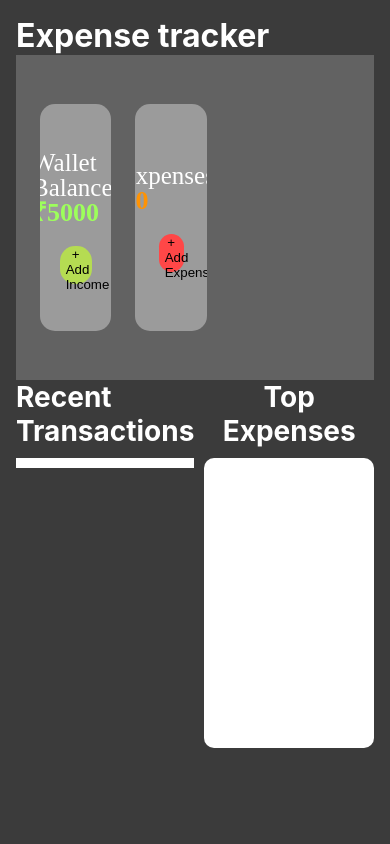
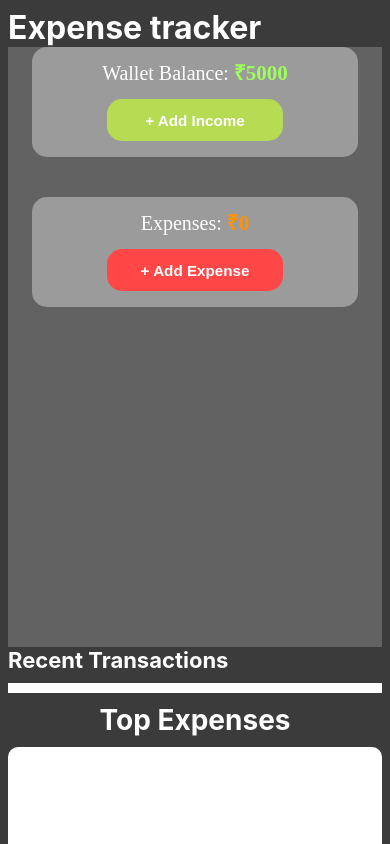
Before and after one commit to reddActim/xExpenseTracker_qasimKhan, a React (Create React App) app: page / in a window 390 px wide. Shown: the top 844 px of the page. Built offline with nearby package versions, Linux system fonts and the light colour scheme.

Commit message:
added responsiveness

```diff
--- a/src/App.css
+++ b/src/App.css
@@ -1,41 +1,4 @@
-/* .App {
-  text-align: center;
-}
 
-.App-logo {
-  height: 40vmin;
-  pointer-events: none;
-}
-
-@media (prefers-reduced-motion: no-preference) {
-  .App-logo {
-    animation: App-logo-spin infinite 20s linear;
-  }
-}
-
-.App-header {
-  background-color: #282c34;
-  min-height: 100vh;
-  display: flex;
-  flex-direction: column;
-  align-items: center;
-  justify-content: center;
-  font-size: calc(10px + 2vmin);
-  color: white;
-}
-
-.App-link {
-  color: #61dafb;
-}
-
-@keyframes App-logo-spin {
-  from {
-    transform: rotate(0deg);
-  }
-  to {
-    transform: rotate(360deg);
-  }
-} */
 *{
   /* box-sizing: border-box; */
   margin: 0px;
@@ -51,6 +14,149 @@
 .hero-1{
   background-color: #626262;
 boxSizing: "border-box";
- width: "100%%";
+ width: "100%";
   height: "40%"
  }
+ .container {
+  padding: 1rem;
+}
+
+.header {
+  color: #FFFFFF;
+}
+
+/* Top section: Wallet + Expenses + Pie */
+.top-section {
+  background-color: #626262;
+  box-sizing: border-box;
+  width: 100%;
+  height: 40%;
+  display: flex;
+  gap: 1.5rem;
+  align-items: center;
+  padding: 0px 1.5rem;
+}
+
+/* Bottom section: Transactions + Bar Chart */
+.bottom-section {
+  display: flex;
+  gap: 10px;
+}
+
+.left-column {
+  width: 50%;
+}
+
+.right-column {
+  width: 50%;
+}
+
+.transactions-title {
+  font-size: 28px;
+  color: #fff;
+  margin-bottom: 10px;
+}
+
+.transaction-list {
+  background-color: white;
+  box-sizing: border-box;
+  width: 100%;
+  padding: 5px 20px;
+  margin-top: 10px;
+}
+
+.transaction-item {
+  display: flex;
+  justify-content: space-between;
+  align-items: center;
+  border-bottom: 1px solid #ddd;
+  padding: 0.75rem 0;
+}
+
+.transaction-details {
+  display: flex;
+  align-items: flex-start;
+  gap: 0.75rem;
+}
+
+.transaction-icon {
+  font-size: 1.5rem;
+}
+
+.transaction-title {
+  font-weight: bold;
+}
+
+.transaction-date {
+  font-size: 0.85rem;
+  color: #666;
+}
+
+.transaction-actions {
+  display: flex;
+  align-items: center;
+  gap: 0.5rem;
+}
+
+.transaction-amount {
+  font-weight: bold;
+  color: #333;
+}
+
+
+/* 📱 Mobile adjustments */
+@media (max-width: 767px) {
+  .container {
+    height: auto; /* allow vertical scroll on mobile */
+    padding: 0.5rem;
+  }
+
+  .hero-1 {
+    height: auto; /* let content define height */
+    padding: 1rem;
+
+  }
+
+  /* Stack children vertically */
+  .top-section {
+    flex-direction: column;
+    justify-content: center;
+    align-items: center;
+  }
+
+  .bottom-section {
+    flex-direction: column;
+  }
+
+  .left-column,
+  .right-column {
+    width: 100%;
+  }
+
+  /* Resize text for mobile readability */
+  .transactions-title {
+    font-size: 22px;
+  }
+
+  .transaction-icon {
+    font-size: 1.2rem;
+  }
+
+  .transaction-title {
+    font-size: 0.95rem;
+  }
+
+  .transaction-date {
+    font-size: 0.75rem;
+  }
+
+  .transaction-amount {
+    font-size: 0.95rem;
+  }
+}
+@media (max-width: 767px) {
+  .expenseChart,
+  .pieChart {
+    height: 220px; /* smaller height for mobile */
+  }
+}
--- a/src/App.js
+++ b/src/App.js
@@ -69,13 +69,19 @@ function App() {
 
 
 
+
+
   return (
-    <>
-      <div className='container'>
-        <h1 style={{ color: "#FFFFFF" }}>Expense tracker</h1>
-        <div style={{ backgroundColor: "#626262", boxSizing: "border-box", width: "100%", height: "40%", display: "flex", gap: "1.5rem", alignItems: "center", padding: "0px 1.5rem"}}>
-          <WalletBalance balance={balance} handleBalance={setBalance} showBalanceModal={showBalanceModal}
-            setShowBalanceModal={setShowBalanceModal} />
+    <div className="container">
+      <h1 className="header">Expense tracker</h1>
+
+      <div className="top-section">
+        <WalletBalance
+          balance={balance}
+          handleBalance={setBalance}
+          showBalanceModal={showBalanceModal}
+          setShowBalanceModal={setShowBalanceModal}
+        />
         <Expenses
           totalExpense={totalExpense}
           setExpenseList={setExpenseList}
@@ -90,36 +96,26 @@ function App() {
           handleDelete={handleDelete}
         />
         <ExpensePie expenseList={expenseList} />
+      </div>
 
-        </div>
-        <div style={{ display: "flex", gap: "10px" }}>
-          <div style={{width:"50%"}}>
-            <strong style={{
-               fontSize: "28px",
-  color: "#fff",
-  marginBottom: "10px",
-            }}>Recent Transactions</strong>
-            <div style={{ backgroundColor: "white", boxSizing: "border-box", width: "100%", padding: "5px 20px", marginTop:"10px" }}>
+      <div className="bottom-section">
+        <div className="left-column">
+          <strong className="transactions-title">Recent Transactions</strong>
+          <div className="transaction-list">
             <ul style={{ listStyle: "none", padding: 0 }}>
               {expenseList.map((expense, index) => (
-                  <li key={index} style={{
-                    display: "flex",
-                    justifyContent: "space-between",
-                    alignItems: "center",
-                    borderBottom: "1px solid #ddd",
-                    padding: "0.75rem 0"
-                  }}>
-                    <div style={{ display: "flex", alignItems: "flex-start", gap: "0.75rem" }}>
-                      <span style={{ fontSize: "1.5rem" }}>
+                <li key={index} className="transaction-item">
+                  <div className="transaction-details">
+                    <span className="transaction-icon">
                       {getCategoryIcon(expense.category)}
                     </span>
                     <div>
-                        <div style={{ fontWeight: "bold" }}>{expense.title}</div>
-                        <div style={{ fontSize: "0.85rem", color: "#666" }}>{expense.date}</div>
+                      <div className="transaction-title">{expense.title}</div>
+                      <div className="transaction-date">{expense.date}</div>
                     </div>
                   </div>
-                    <div style={{ display: "flex", alignItems: "center", gap: "0.5rem" }}>
-                      <div style={{ fontWeight: "bold", color: "#333" }}>₹{expense.amount}</div>
+                  <div className="transaction-actions">
+                    <div className="transaction-amount">₹{expense.amount}</div>
                     <button onClick={() => handleEdit(index)}>✏️</button>
                     <button onClick={() => handleDelete(index)}>🗑️</button>
                   </div>
@@ -128,12 +124,12 @@ function App() {
             </ul>
           </div>
         </div>
-          <div style={{width:"50%"}}>
-            <ExpenseBarChart expenseList={expenseList}/>
+
+        <div className="right-column">
+          <ExpenseBarChart expenseList={expenseList} />
         </div>
       </div>
     </div>
-    </>
   );
 }
 
--- a/src/components/Expenses.module.css
+++ b/src/components/Expenses.module.css
@@ -1,25 +1,23 @@
-.style{
+.style {
   font-family: Ubuntu;
   color: #FFFFFF;
   font-weight: 200;
   font-style: Regular;
   font-size: 25px;
-/* leading-trim: NONE; */
   line-height: 100%;
   letter-spacing: 0%;
+}
 
-}
-.style span{
+.style span {
   font-family: Ubuntu;
   font-weight: 700;
   font-style: Bold;
   font-size: 26px;
-/* leading-trim: NONE; */
   line-height: 100%;
   letter-spacing: 0%;
-color:#FF9304;
+  color: #FF9304;
 }
-/* WalletBalance.css */
+
 .expenseContainer {
   display: flex;
   justify-content: center;
@@ -48,4 +46,35 @@ color:#FF9304;
   width: 35%;
   background-color: #FF4747;
   border: none;
+  color: #fff;
+  font-weight: 600;
+  cursor: pointer;
 }
+
+/* 📱 Mobile responsiveness */
+@media (max-width: 767px) {
+  .expenseContainer {
+    width: 100%;   /* full width on mobile */
+    height: auto;  /* let content define height */
+    margin-bottom: 1rem;
+  }
+
+  .expenseCard {
+    padding: 1rem;
+    gap: 15px;
+  }
+
+  .style {
+    font-size: 20px; /* slightly smaller text */
+  }
+
+  .style span {
+    font-size: 21px;
+  }
+
+  .addExpensesBtn {
+    width: 60%;   /* bigger button for touch */
+    height: 42px;
+    font-size: 0.95rem;
+  }
+}
--- a/src/components/WalletBalance.css
+++ b/src/components/WalletBalance.css
@@ -1,25 +1,23 @@
-.style{
+.style {
   font-family: Ubuntu;
   color: #FFFFFF;
   font-weight: 200;
   font-style: Regular;
   font-size: 25px;
-/* leading-trim: NONE; */
   line-height: 100%;
   letter-spacing: 0%;
+}
 
-}
-.style span{
+.style span {
   font-family: Ubuntu;
   font-weight: 700;
   font-style: Bold;
   font-size: 26px;
-leading-trim: NONE;
   line-height: 100%;
   letter-spacing: 0%;
-color:#9DFF5B;
+  color: #9DFF5B;
 }
-/* WalletBalance.css */
+
 .expense-container {
   display: flex;
   justify-content: center;
@@ -48,4 +46,35 @@ color:#9DFF5B;
   width: 45%;
   background-color: #B5DC52;
   border: none;
+  color: #fff;
+  font-weight: 600;
+  cursor: pointer;
 }
+
+/* 📱 Mobile responsiveness */
+@media (max-width: 767px) {
+  .expense-container {
+    width: 100%;   /* full width on mobile */
+    height: auto;  /* let content define height */
+    margin-bottom: 1rem;
+  }
+
+  .expense-card {
+    padding: 1rem;
+    gap: 15px;
+  }
+
+  .style {
+    font-size: 20px; /* slightly smaller text */
+  }
+
+  .style span {
+    font-size: 21px;
+  }
+
+  .add-income-btn {
+    width: 60%;   /* bigger button for touch */
+    height: 42px;
+    font-size: 0.95rem;
+  }
+}
```
Lines whose indentation alone changed are shown as unchanged.
